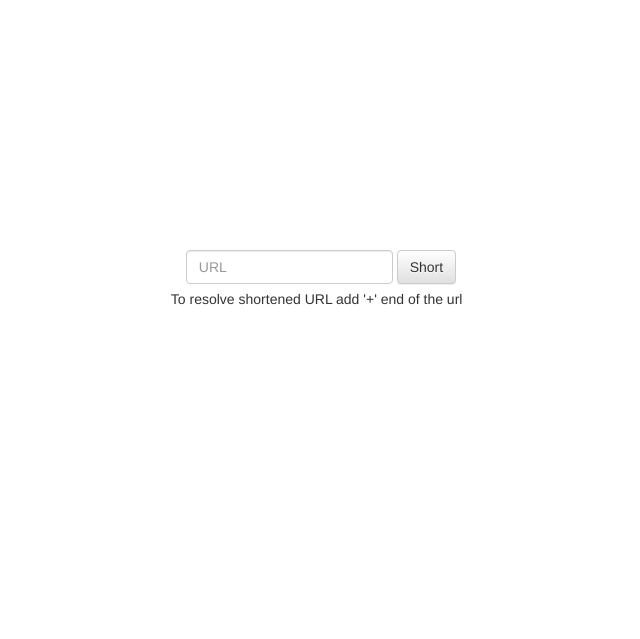
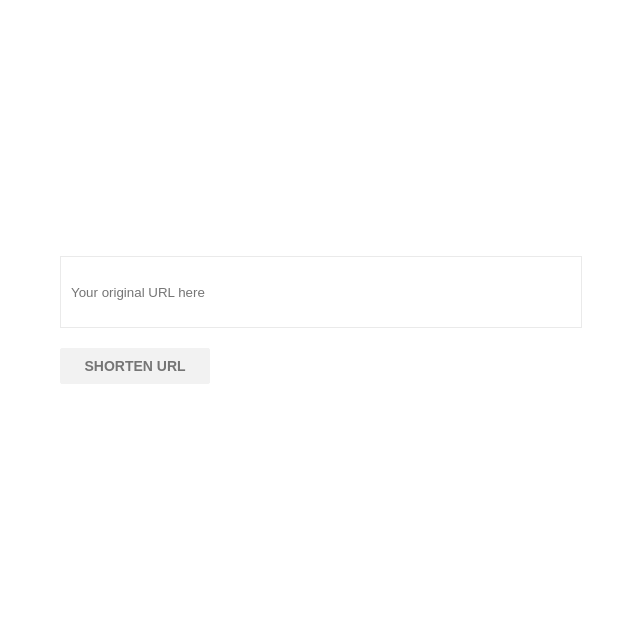
Before and after one commit to mkahramana/short-it, a Flask app: page / in a window 1280 px wide. Shown: the top 639 px of the page, without its empty margins (319-959 px from the left). Run offline with Flask 2, Linux system fonts and the light colour scheme; some libraries are stand-ins or nearby versions.

Commit message:
major design change

```diff
--- a/static/css/main.css
+++ b/static/css/main.css
@@ -1,6 +1,50 @@
 .container {
-    height: 70vh;
+    height: 80vh;
     display: flex;
     align-items: center;
     justify-content: center;
 }
+
+/*.search input[type="search"] {
+    width: 400px;
+    height: 50px;
+}*/
+
+input {
+    border: none;
+    padding: 10px;
+    margin: 10px;
+    height: 50px;
+    width: 500px;
+    border: 1px solid #eaeaea;
+    outline: none;
+}
+
+input:hover {
+    border-color: #a0a0a0 #b9b9b9 #b9b9b9 #b9b9b9;
+}
+
+input:focus {
+    border-color: #4d90fe;
+}
+
+input[type="submit"] {
+    border-radius: 2px;
+    background: #f2f2f2;
+    border: 1px solid #f2f2f2;
+    color: #757575;
+    cursor: pointer;
+    font-size: 14px;
+    font-weight: bold;
+    width: 150px;
+    padding: 0 16px;
+    height: 36px;
+}
+
+input[type="submit"]:hover {
+    box-shadow: 0 1px 1px rgba(0, 0, 0, 0.1);
+    background: #f8f8f8;
+    border: 1px solid #c6c6c6;
+    box-shadow: 0 1px 1px rgba(0, 0, 0, 0.1);
+    color: #222;
+}
--- a/templates/index.html
+++ b/templates/index.html
@@ -2,34 +2,24 @@
 <html lang="en">
 <head>
     <meta charset="UTF-8">
-    <title>Short It!</title>
+    <title>Shorten URL</title>
     <link rel="stylesheet" type="text/css" href="{{ url_for('static',filename='css/reset.css') }}">
     <link rel="stylesheet" type="text/css" href="{{ url_for('static',filename='css/main.css') }}">
-    <link rel="stylesheet" href="https://maxcdn.bootstrapcdn.com/bootstrap/3.3.7/css/bootstrap.min.css"
-          integrity="sha384-BVYiiSIFeK1dGmJRAkycuHAHRg32OmUcww7on3RYdg4Va+PmSTsz/K68vbdEjh4u" crossorigin="anonymous">
-
-    <link rel="stylesheet" href="https://maxcdn.bootstrapcdn.com/bootstrap/3.3.7/css/bootstrap-theme.min.css"
-          integrity="sha384-rHyoN1iRsVXV4nD0JutlnGaslCJuC7uwjduW9SVrLvRYooPp2bWYgmgJQIXwl/Sp" crossorigin="anonymous">
-
-    <script src="https://maxcdn.bootstrapcdn.com/bootstrap/3.3.7/js/bootstrap.min.js"
-            integrity="sha384-Tc5IQib027qvyjSMfHjOMaLkfuWVxZxUPnCJA7l2mCWNIpG9mGCD8wGNIcPD7Txa"
-            crossorigin="anonymous"></script>
 </head>
 <body>
 <div class="container">
     <div class="content">
-        <form class="navbar-form navbar-left" action="." method="POST" role="search">
-            <div class="form-group">
-                <input type="text" name="link" class="form-control" required="true" placeholder="URL">
+        <form action="." method="POST" role="search">
+            <div >
+                <input type="text" name="link"  required="true" placeholder="Your original URL here">
             </div>
-            <input type="submit" name="link-form" value="Short" class="btn btn-default"></input>
+            <input type="submit" name="link-form" value="SHORTEN URL" ></input>
         </form>
-        <h5>To resolve shortened URL add '+' end of the url
-        </h5>
         {% if shortened_url %}
         <a href="{{shortened_url}}" target="_blank">{{shortened_url}}</a>
         {% endif %}
     </div>
 </div>
+
 </body>
 </html>
```
